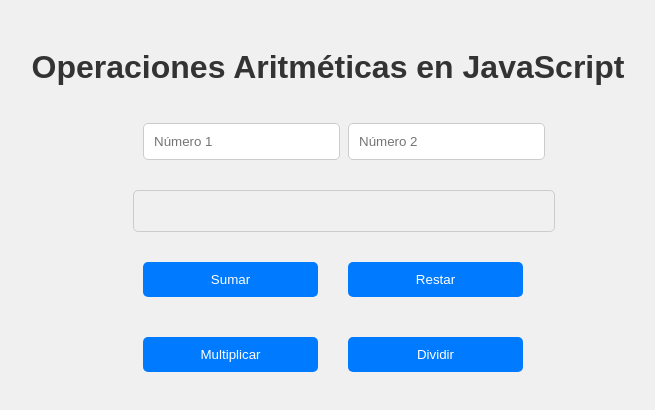
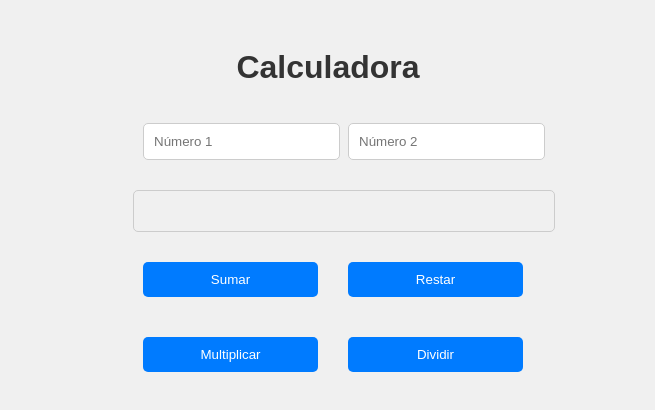
Before and after one commit to Mogollo7/Calculadora_Basica_en_HTML_CSS_y_JavaScript, a plain HTML site: page index.html in a window 1280 px wide. Shown: the whole page, without its empty margins (312-967 px from the left). Drawn offline with Linux system fonts and the light colour scheme.

Commit message:
Versión Final
- Creación final del archivo README.md con toda la documentación necesaria del proyecto.
- Corrección final de errores en la interfaz y funcionalidad de la calculadora.

```diff
--- a/index.html
+++ b/index.html
@@ -3,11 +3,11 @@
 <head>
     <meta charset="UTF-8">
     <meta name="viewport" content="width=device-width, initial-scale=1.0">
-    <title>Operaciones Aritméticas</title>
+    <title>Operaciones Básicas</title>
     <link rel="stylesheet" href="styles.css">
 </head>
 <body>
-    <h1>Operaciones Aritméticas en JavaScript</h1>
+    <h1>Calculadora</h1>
 
     <div class="grid-container">
         <div class="grid-item">
```
Also changed, not shown: imagenes/Entrada.png (added), imagenes/img.png (added), 1 other file.
